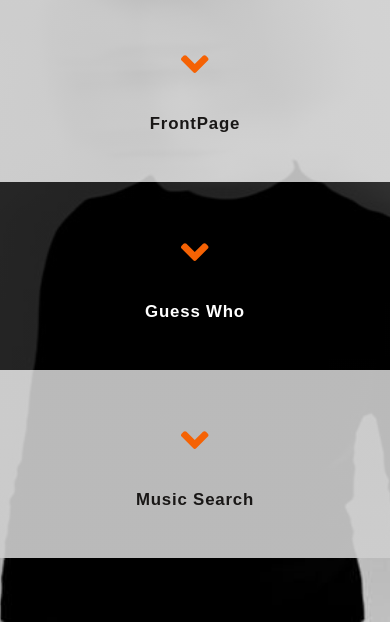
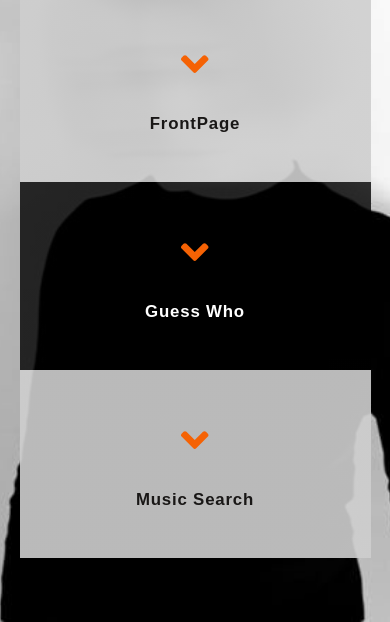
Before and after one commit to evestockstill/evePortfolio, a React app: page / in a window 390 px wide. Shown: the part 667-1289 px from the top of the page. Built offline with nearby package versions, Linux system fonts and the light colour scheme; a web font is replaced by a local one.

Commit message:
fixed mobile project

```diff
--- a/src/components/project/Project.scss
+++ b/src/components/project/Project.scss
@@ -43,7 +43,7 @@
     margin: 0 auto;
     color:#e0e2db;
    @include respond(phone) {
-     max-width: 100vw;
+     max-width: 90vw;
    }
   }
 
@@ -121,7 +121,7 @@
     padding: .5rem 0;
     font-size: .7rem;
    font-family: 'Titillium Web', sans-serif;
-   line-height: 1.2;
+   line-height: 1.3;
     }
       @include respond(tab-port) {
     font-size: 1.3rem;
@@ -136,6 +136,7 @@
        color: $orange1;
        @include respond(phone) {
       font-size: 1.5rem;
+      font-weight: bold;
       margin-bottom: .7rem;
     }
      }
```
